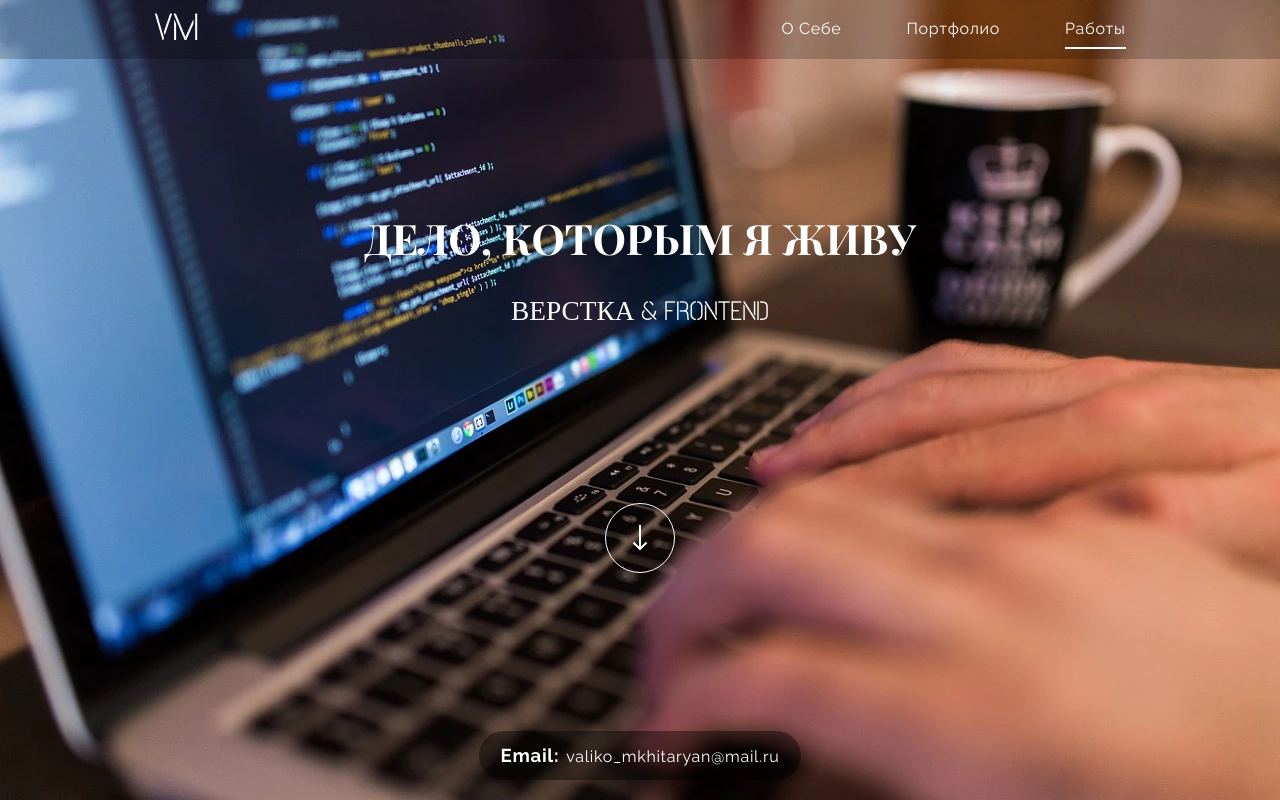
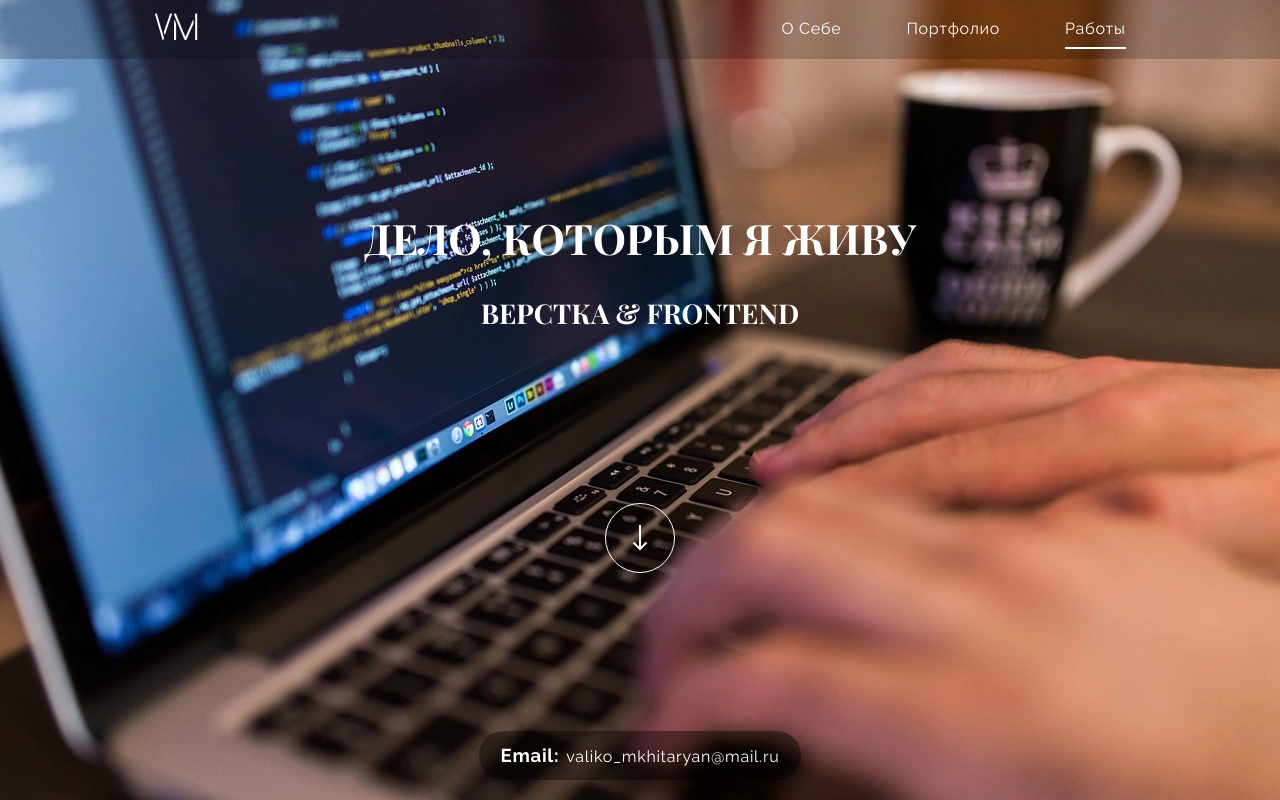
Before and after one commit to VM-1/Portfolio, a plain HTML site: page index.html in a window 1280 px wide. Shown: the top 800 px of the page. Drawn offline with Linux system fonts and the light colour scheme.

Commit message:
Update main.css

```diff
--- a/css/main.css
+++ b/css/main.css
@@ -396,7 +396,7 @@ h6 {
 
 .heading-subtitle {
   color: #fff;
-  font-family: "Post";
+  font-family: "Playfair";
   -webkit-transition: all 0.3s ease 0s;
   -o-transition: all 0.3s ease 0s;
   transition: all 0.3s ease 0s;
```
